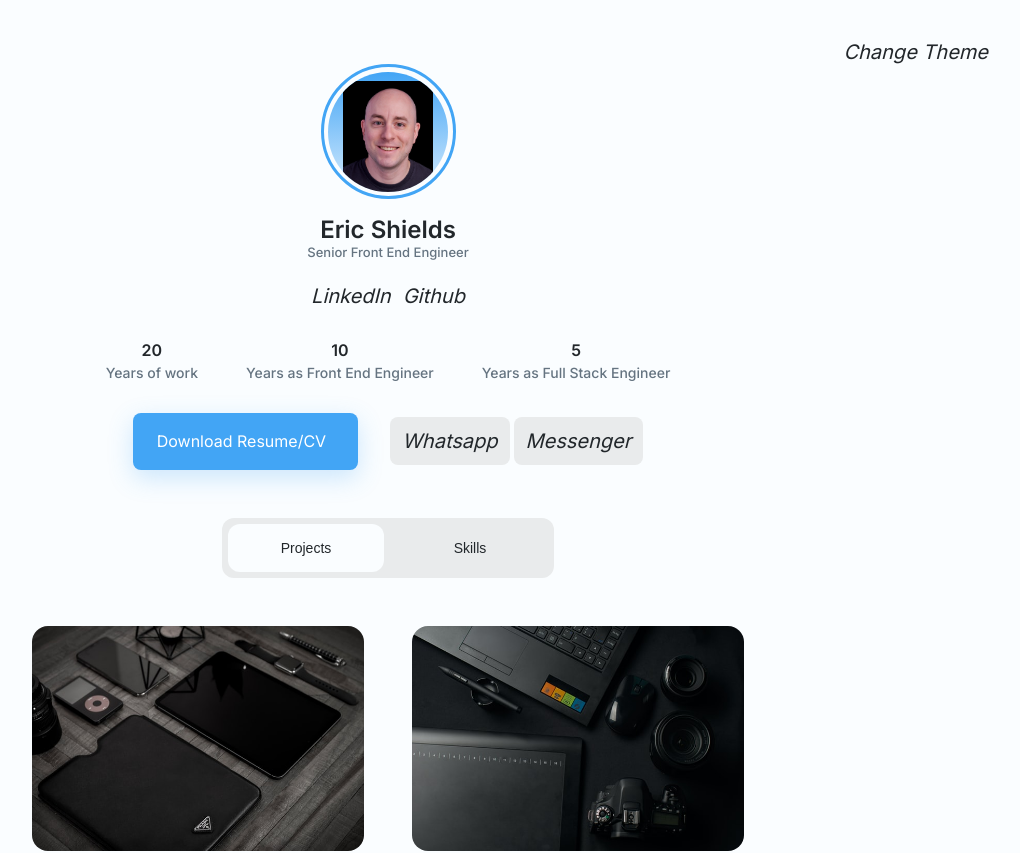
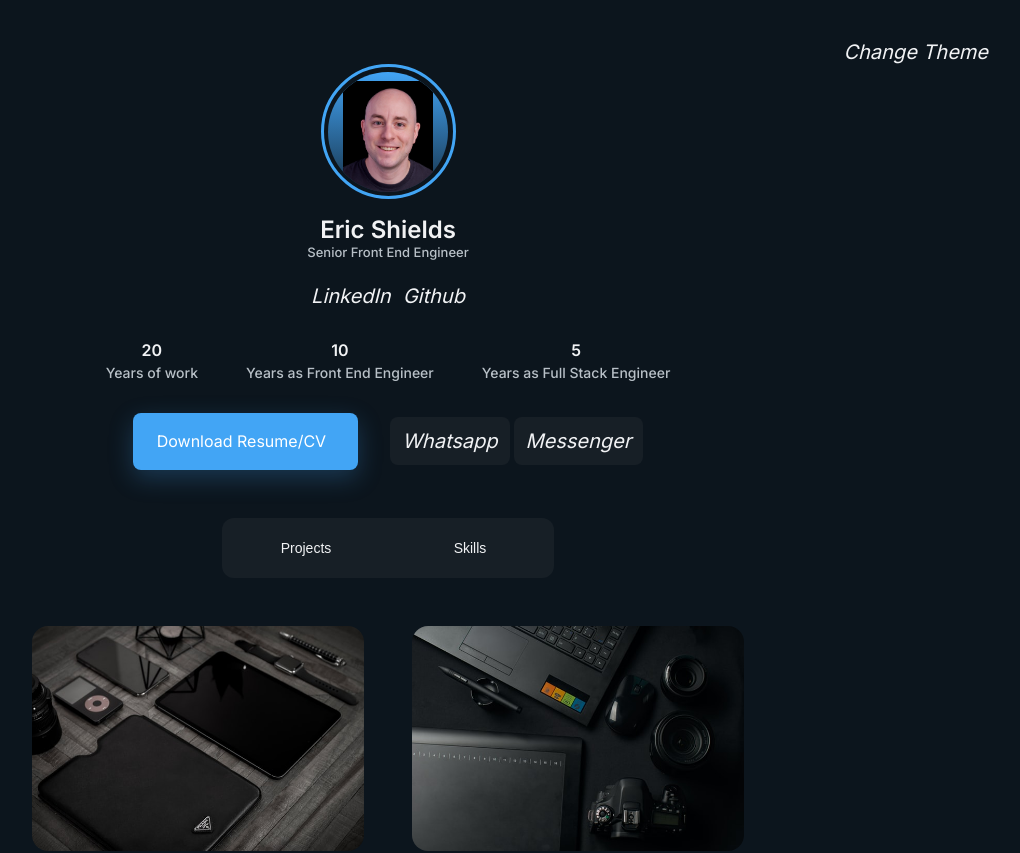
Before and after one commit to ericrshields/resume_portfolio_website, a Next.js app: page / in a window 1280 px wide. Shown: the top 853 px of the page, without its empty margins (252-1272 px from the left). Built offline with nearby package versions, Linux system fonts and the light colour scheme.

Commit message:
Swap default theme to Dark; Add theme swap code

```diff
--- a/app/layout.tsx
+++ b/app/layout.tsx
@@ -15,10 +15,9 @@ export const metadata: Metadata = {
 }
 
 export default function RootLayout() {
-
     return (
         <html lang="en">
-        <body className={inter.className}>
+        <body className={`${inter.className} dark-theme`}>
             <Page />
         </body>
         </html>
--- a/app/page.tsx
+++ b/app/page.tsx
@@ -11,58 +11,40 @@ import projectPic5 from "../assets/img/project5.jpg"
 import Profile from "@/components/profile";
 import Project, { IProject } from "@/components/project";
 import SkillGroup, { ISkillGroup } from "@/components/skillGroup";
+import { useState } from "react";
+
+const MAGIC_STRINGS = {
+    DARK_THEME: "dark-theme",
+    LIGHT_THEME: "light-theme",
+    SELECTED_THEME: "selected-theme",
+}
 
 export default function Page() {
-    // /*=============== FILTERS TABS ===============*/
-    // const tabs = document.querySelectorAll('[data-target]'),
-    //     tabContents = document.querySelectorAll('[data-content]')
-    //
-    // tabs.forEach(tab =>{
-    //   tab.addEventListener('click', () =>{
-    //     const target = document.querySelector(tab.dataset.target)
-    //
-    //     tabContents.forEach(tc =>{
-    //       tc.classList.remove('filters__active')
-    //     })
-    //     target.classList.add('filters__active')
-    //
-    //     tabs.forEach(t =>{
-    //       t.classList.remove('filter-tab-active')
-    //     })
-    //     tab.classList.add('filter-tab-active')
-    //   })
-    // })
-    //
-    // /*=============== DARK LIGHT THEME ===============*/
-    // const themeButton = document.getElementById('theme-button')
-    // const darkTheme = 'dark-theme'
-    // const iconTheme = 'ri-sun-line'
-    //
-    // // Previously selected topic (if user selected)
-    // const selectedTheme = localStorage.getItem('selected-theme')
-    // const selectedIcon = localStorage.getItem('selected-icon')
-    //
-    // // We obtain the current theme that the interface has by validating the dark-theme class
-    // const getCurrentTheme = () => document.body.classList.contains(darkTheme) ? 'dark' : 'light'
-    // const getCurrentIcon = () => themeButton.classList.contains(iconTheme) ? 'ri-moon-line' : 'ri-sun-line'
-    //
-    // // We validate if the user previously chose a topic
-    // if (selectedTheme) {
-    //   // If the validation is fulfilled, we ask what the issue was to know if we activated or deactivated the dark
-    //   document.body.classList[selectedTheme === 'dark' ? 'add' : 'remove'](darkTheme)
-    //   themeButton.classList[selectedIcon === 'ri-moon-line' ? 'add' : 'remove'](iconTheme)
-    // }
-    //
-    // // Activate / deactivate the theme manually with the button
-    // themeButton.addEventListener('click', () => {
-    //   // Add or remove the dark / icon theme
-    //   document.body.classList.toggle(darkTheme)
-    //   themeButton.classList.toggle(iconTheme)
-    //   // We save the theme and the current icon that the user chose
-    //   localStorage.setItem('selected-theme', getCurrentTheme())
-    //   localStorage.setItem('selected-icon', getCurrentIcon())
-    // })
+    // Theme handling
+    const [ selectedTheme, setSelectedTheme ] = useState(localStorage.getItem('selected-theme') || "dark-theme");
+    const themeIconClass = selectedTheme === MAGIC_STRINGS.LIGHT_THEME ? "ri-sun-line" : "ri-moon-line";
+    const themeHandler = () => {
+        if (selectedTheme === MAGIC_STRINGS.DARK_THEME) {
+            setSelectedTheme(MAGIC_STRINGS.LIGHT_THEME);
+            localStorage.setItem(MAGIC_STRINGS.SELECTED_THEME, MAGIC_STRINGS.LIGHT_THEME);
 
+            // Updating the body class requires a different approach, since moving this code into layout.tsx
+            // would require making the core layout a Client component, which causes other issues
+            document.body.classList.replace(MAGIC_STRINGS.DARK_THEME, MAGIC_STRINGS.LIGHT_THEME);
+        } else {
+            setSelectedTheme(MAGIC_STRINGS.DARK_THEME);
+            localStorage.setItem(MAGIC_STRINGS.SELECTED_THEME, MAGIC_STRINGS.DARK_THEME);
+            document.body.classList.replace(MAGIC_STRINGS.LIGHT_THEME, MAGIC_STRINGS.DARK_THEME);
+        }
+    }
+
+    // Tab handling
+    const [ activeTab, setActiveTab ] = useState();
+    const tabHandler = () => {
+
+    };
+
+    // Create Projects and Skills from locale strings
     const projStrs: IProject[]  = strings.projects;
     const skillGroupStrs: ISkillGroup[] = strings.skills;
 
@@ -83,17 +65,17 @@ export default function Page() {
         return (
             <SkillGroup key={index} title={skillGroup.title} skills={skillGroup.skills} />
         );
-    })
+    });
 
     return (
         <>
-            <i className="ri-moon-line change-theme" id="theme-button">{strings.changeTheme}</i>
+            <i className={`${themeIconClass} change-theme`} onClick={themeHandler}>{strings.changeTheme}</i>
             <Profile />
 
             <main className="main">
                 <section className="filters container">
                     <ul className="filters__content">
-                        <button className="filters__button filter-tab-active" data-target="#projects">
+                        <button className={`filters__button ${activeTab}`} data-target="#projects">
                             {strings.tabs.projects}
                         </button>
                         <button className="filters__button" data-target="#skills">
@@ -119,5 +101,5 @@ export default function Page() {
                 </span>
             </footer>
         </>
-    )
+    );
 }
```
